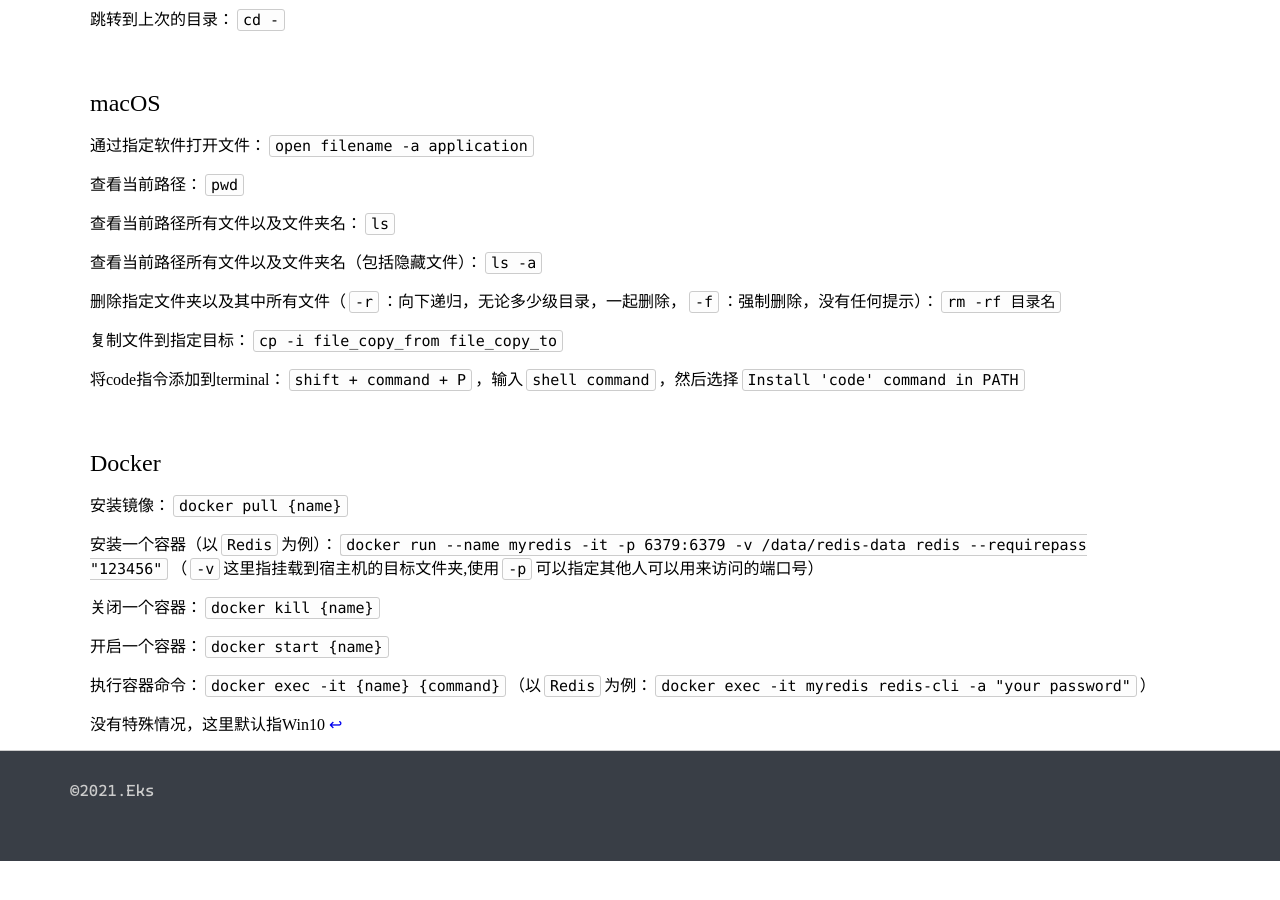
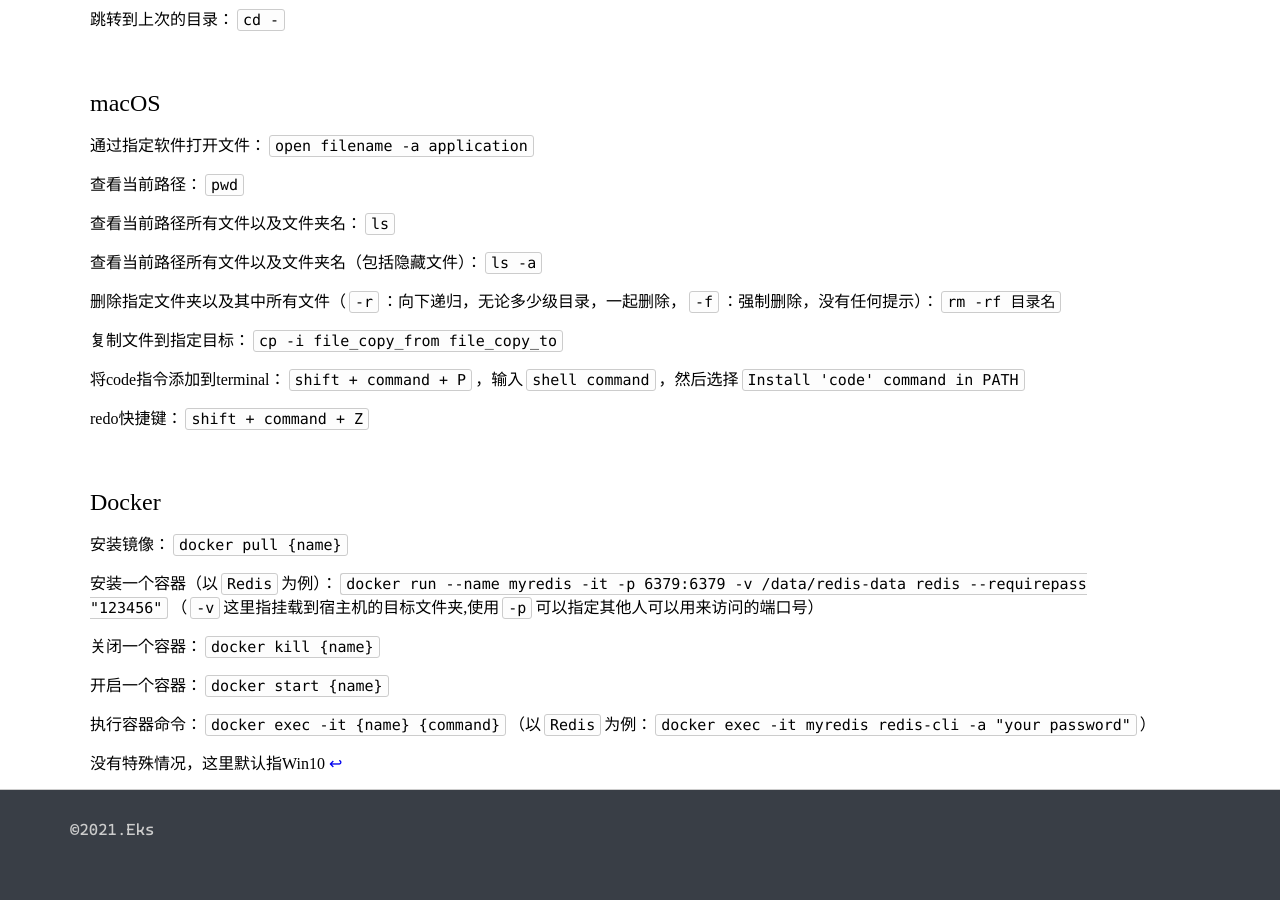
Before and after one commit to KamenRiderKuuga/kamenriderkuuga.github.io, a Jekyll site: the page built from _posts/2020-07-13-Tips-2.md, in a window 1280 px wide and 900 px high, scrolled down 957 px. Built offline with Jekyll 4.4.1, drawn with Linux system fonts in a browser that asks for light colours; before the commit the page ends 1818 px from its top, so only the background shows below that.

Commit message:
doc: 更新mac快捷键备忘

```diff
--- a/_posts/2020-07-13-Tips-2.md
+++ b/_posts/2020-07-13-Tips-2.md
@@ -51,6 +51,7 @@ tags: Tips
 
 将code指令添加到terminal：`shift + command + P`，输入`shell command`，然后选择`Install 'code' command in PATH`
 
+redo快捷键：`shift + command + Z`
 
 ## Docker
 
```
